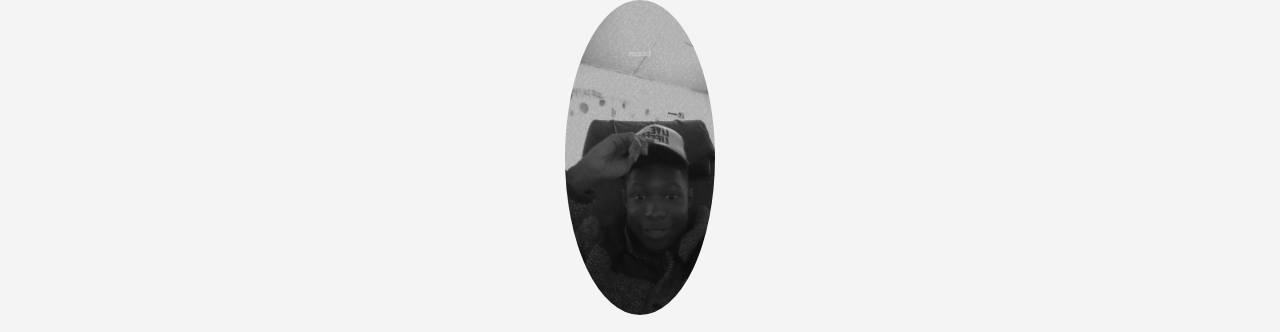
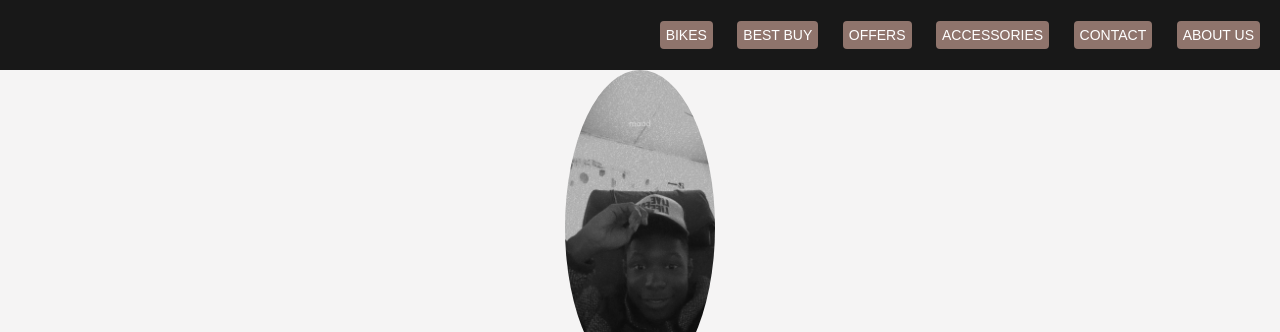
Before and after one commit to Moonlight9990/final-bike, a plain HTML site: page contactus.html in a window 1280 px wide. Shown: the top 332 px of the page. Drawn offline with Linux system fonts and the light colour scheme.

Commit message:
Update contactus.html

```diff
--- a/contactus.html
+++ b/contactus.html
@@ -12,6 +12,20 @@
 
 <body>
     <div id="contact">
+
+        <nav id="main-navigation">
+
+                    <ul>
+
+                        <li><a href="./current bikes.html" class="current">Bikes</a></li>
+                        <li> <a href="./bestbuy.html" class="current">Best Buy</a> </li>
+                        <li> <a href="./offers.html" class="current">Offers</a></li>
+                      <li><a href="#" class="current">accessories</a></li>
+                        <li><a href="./contactus.html" class="current">Contact</a></li>
+                        <li><a href="./aboutus.html" class="current">About Us</a></li>
+                    </ul>
+
+                </nav>
 
         <div class="dp">
             <img src="./moonlight.jpg" class="boy">
```
